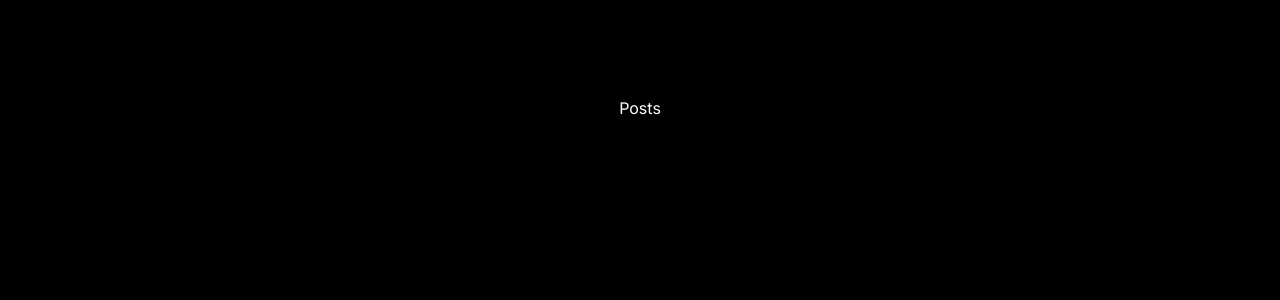
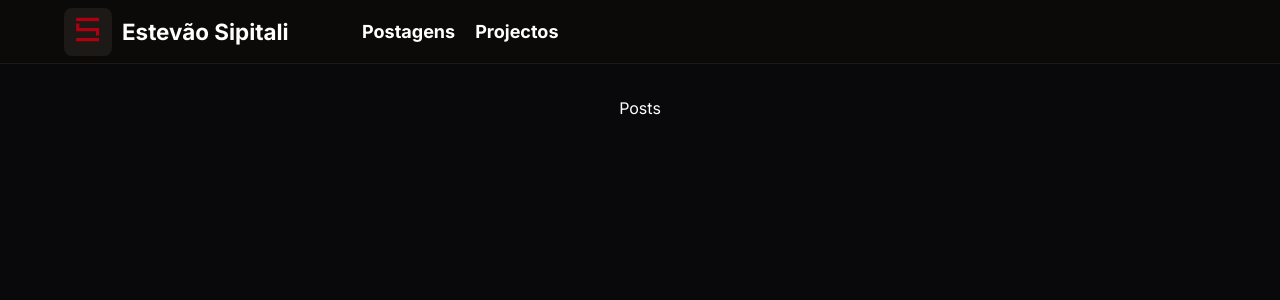
Before and after one commit to sipitalie/profile, a Next.js app: page /posts in a window 1280 px wide. Shown: the top 300 px of the page. Built offline with nearby package versions, Linux system fonts and the light colour scheme.

Commit message:
refactor layout

```diff
--- a/src/app/layout.tsx
+++ b/src/app/layout.tsx
@@ -1,6 +1,7 @@
 import './globals.css'
 import { Inter } from 'next/font/google'
-
+import NavItem from './components/navItem'
+import Nav from './components/nav'
 const inter = Inter({ subsets: ['latin'] })
 
 export const metadata = {
@@ -15,7 +16,16 @@ export default function RootLayout({
 }) {
   return (
     <html lang="en">
-      <body className={`${inter.className} bg-black`}>{children}</body>
+      <body className={`${inter.className} bg-zinc-950`}>
+
+      <main className="flex flex-col  bg-zinc-950 h-screen w-full">
+       <Nav>
+        <NavItem href={'/posts'} isActive><span className={`text-white text-lg font-bold`}>Postagens</span></NavItem>
+        <NavItem href={'/projects'} isActive><span className={`text-white text-lg font-bold`}>Projectos</span></NavItem>
+       </Nav>
+        {children}
+      </main>
+      </body>
     </html>
   )
 }
```
